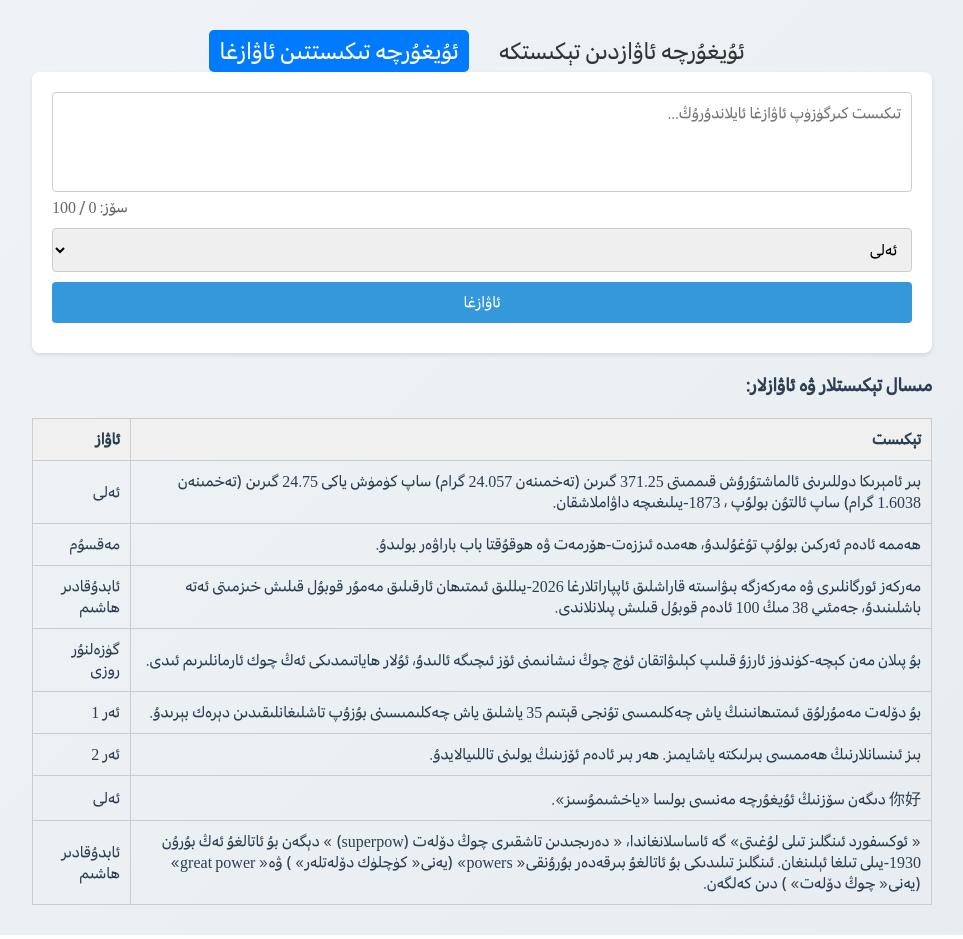
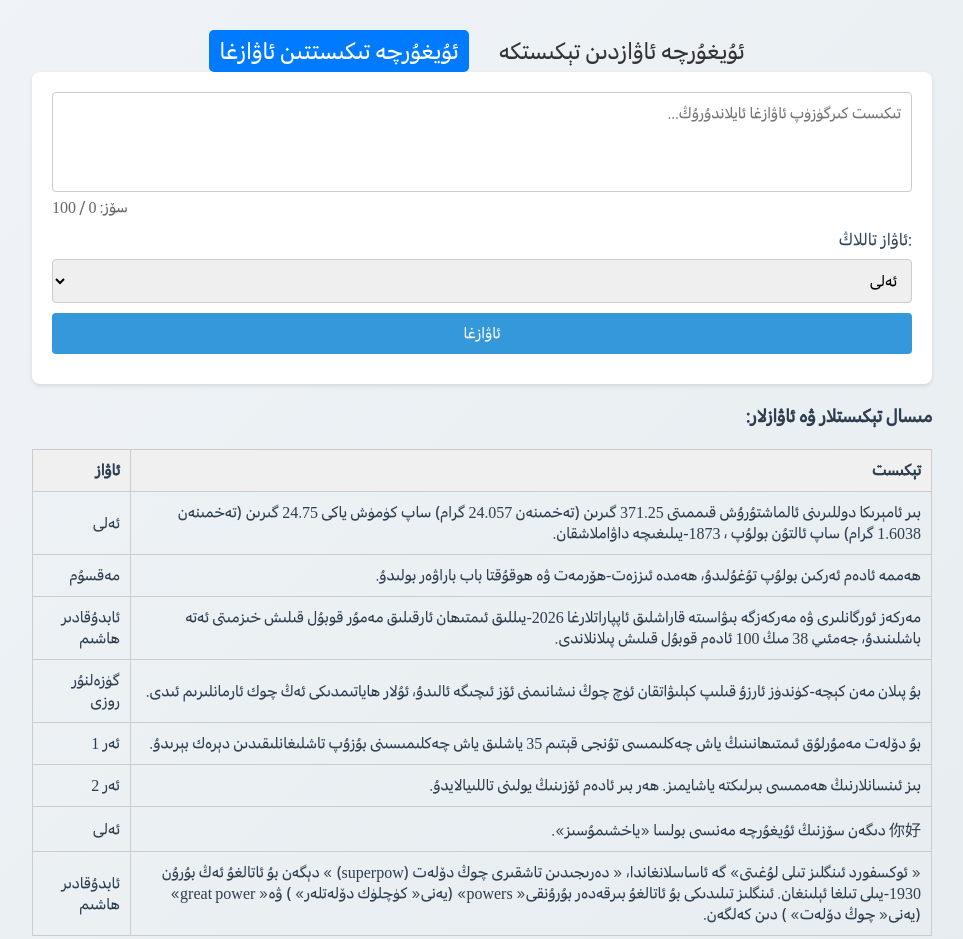
Before and after one commit to Alimjoo/synthesizer, a website: page public/index.html in a window 1280 px wide. Shown: the whole page, without its empty margins (158-1121 px from the left). Drawn offline with Linux system fonts and the light colour scheme.

Commit message:
change html lang to ug

```diff
--- a/public/index.html
+++ b/public/index.html
@@ -1,5 +1,5 @@
 <!DOCTYPE html>
-<html lang="en">
+<html lang="ug">
 <head>
     <!-- Google tag (gtag.js) -->
     <script async src="https://www.googletagmanager.com/gtag/js?id=G-5TT3J7DQC7"></script>
@@ -46,6 +46,7 @@
         <form id="ttsForm">
             <textarea name="text" id="inputarea" rows="4" placeholder="تىكىست كىرگۈزۈپ ئاۋازغا ئايلاندۇرۇڭ..." required></textarea>
             <div id="wordCount">سۆز: 0 / 100</div>
+            <label for="model_id">ئاۋاز تاللاڭ:</label>
             <select name="model" id="modelSelect" required>
                 <option value="piyazon/TTS-CV-Radio-RVC-Alikurban-Ug">ئەلى</option>
                 <option value="piyazon/TTS-CV-Unique-Ug-2">مەقسۇم</option>
--- a/public/style.css
+++ b/public/style.css
@@ -148,3 +148,11 @@ tr.example-row {
 tr.example-row:hover {
     background-color: #f9f9f9;
 }
+
+label {
+    display: block;
+    font-size: 1.1rem;
+    color: #34495e;
+    margin-bottom: 0.5rem;
+    text-align: right;
+}
```
